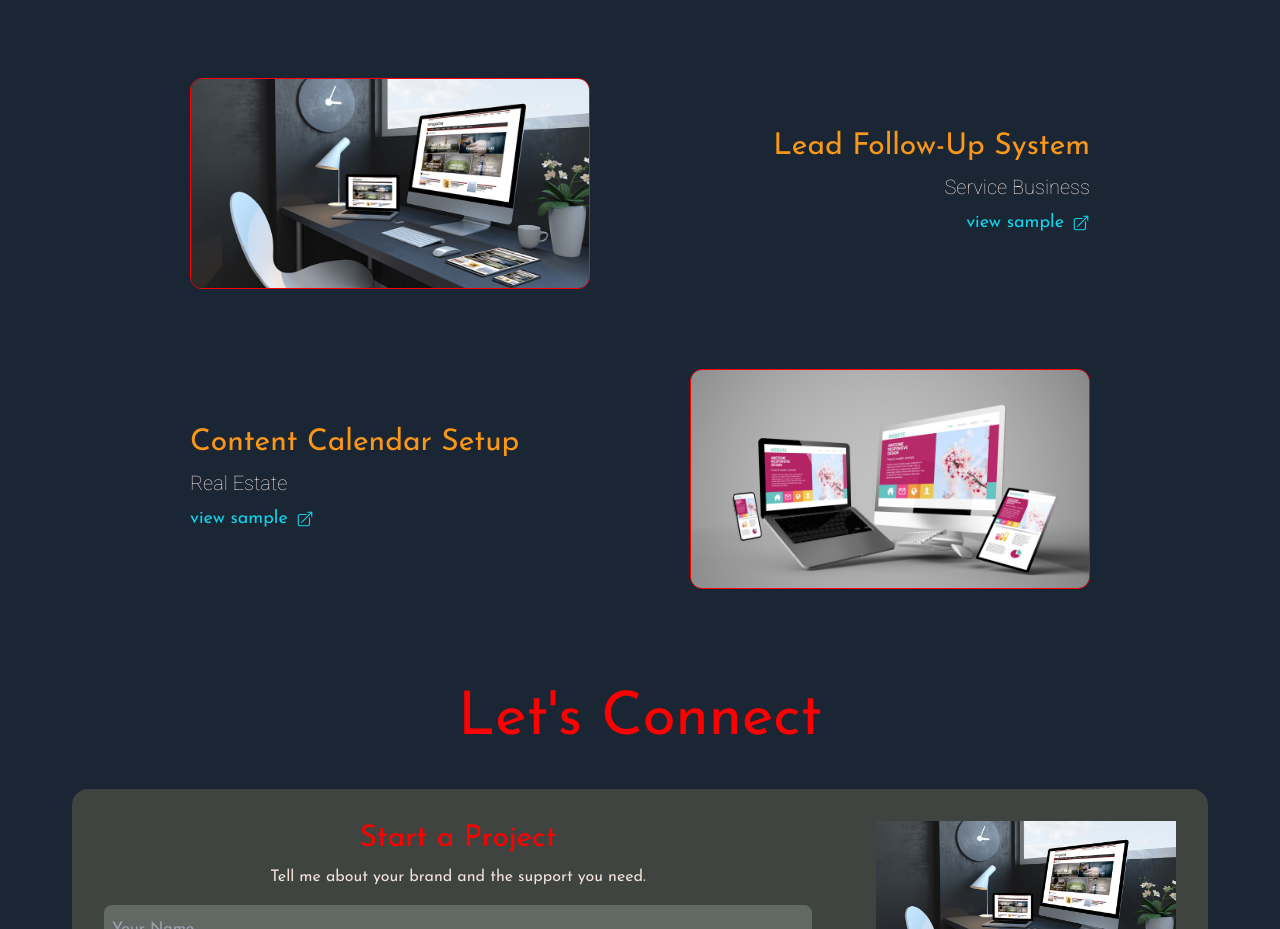
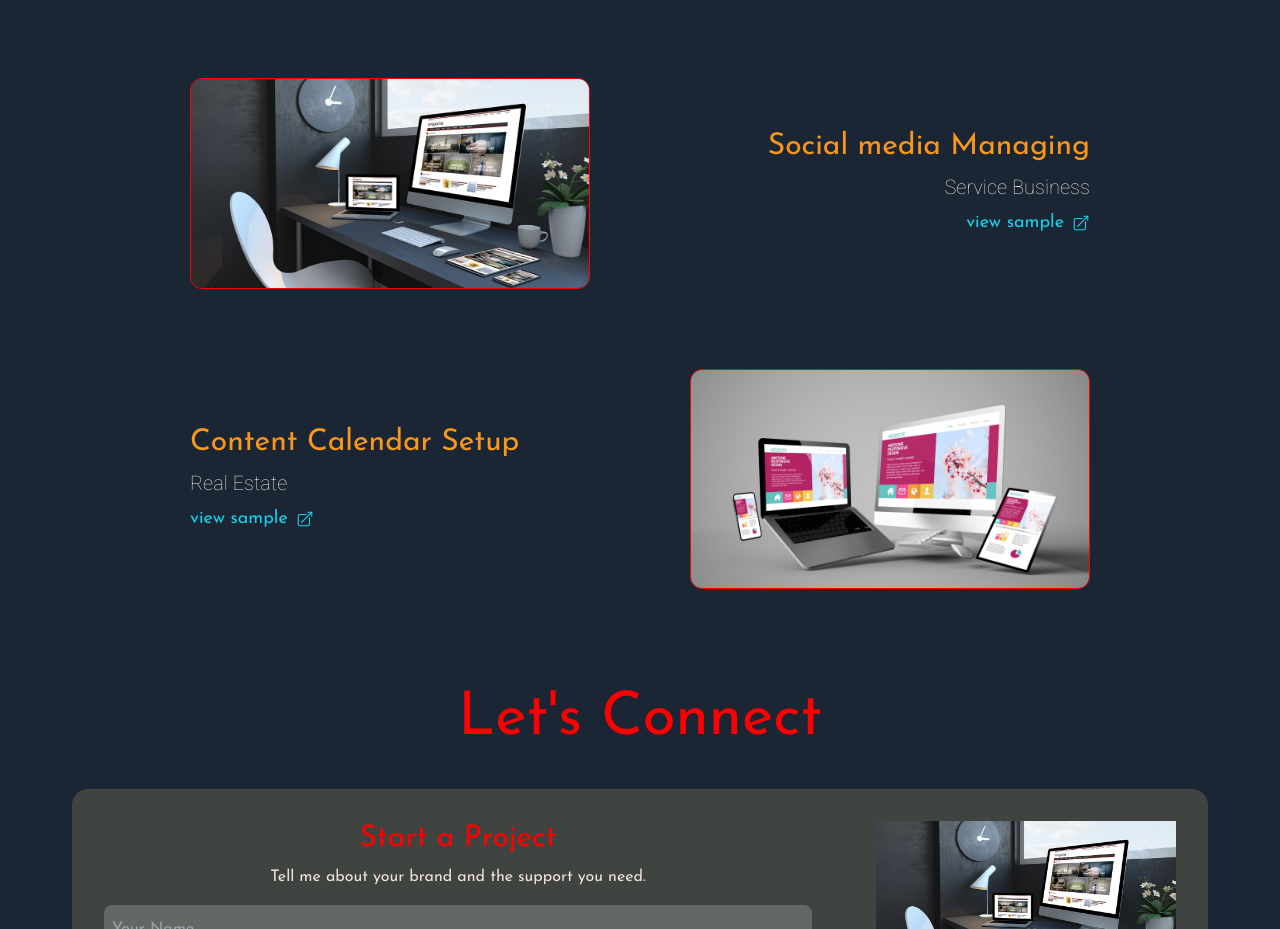
Before and after one commit to Carole27888/my-recent-portfolio, a React (Vite) app: page / in a window 1280 px wide. Shown: the part 4209-5138 px from the top of the page. Built offline with nearby package versions, Linux system fonts and the light colour scheme.

Commit message:
Added experience section

```diff
--- a/src/components/ProjectsSection/ProjectsMain.jsx
+++ b/src/components/ProjectsSection/ProjectsMain.jsx
@@ -18,11 +18,11 @@ const projects = [
         link: "https://www.canva.com/design/DAG_0Im-a6U/zcUzT6D9dIWoUMoNMao1WA/view?utm_content=DAG_0Im-a6U&utm_campaign=designshare&utm_medium=link2&utm_source=uniquelinks&utlId=h43c4ce2b54",
     },
     {
-        name: "Lead Follow-Up System",
+        name: "Social media Managing",
         year: "Service Business",
         align: "right",
         image: "./images/website-img-3.jpg",
-        link: "#contact",
+        link: "https://drive.google.com/drive/folders/1uzfDMtpO4t6YTr7D_UZ-sZ0xRpOa469x?usp=drive_link",
     },
     {
         name: "Content Calendar Setup",
```
